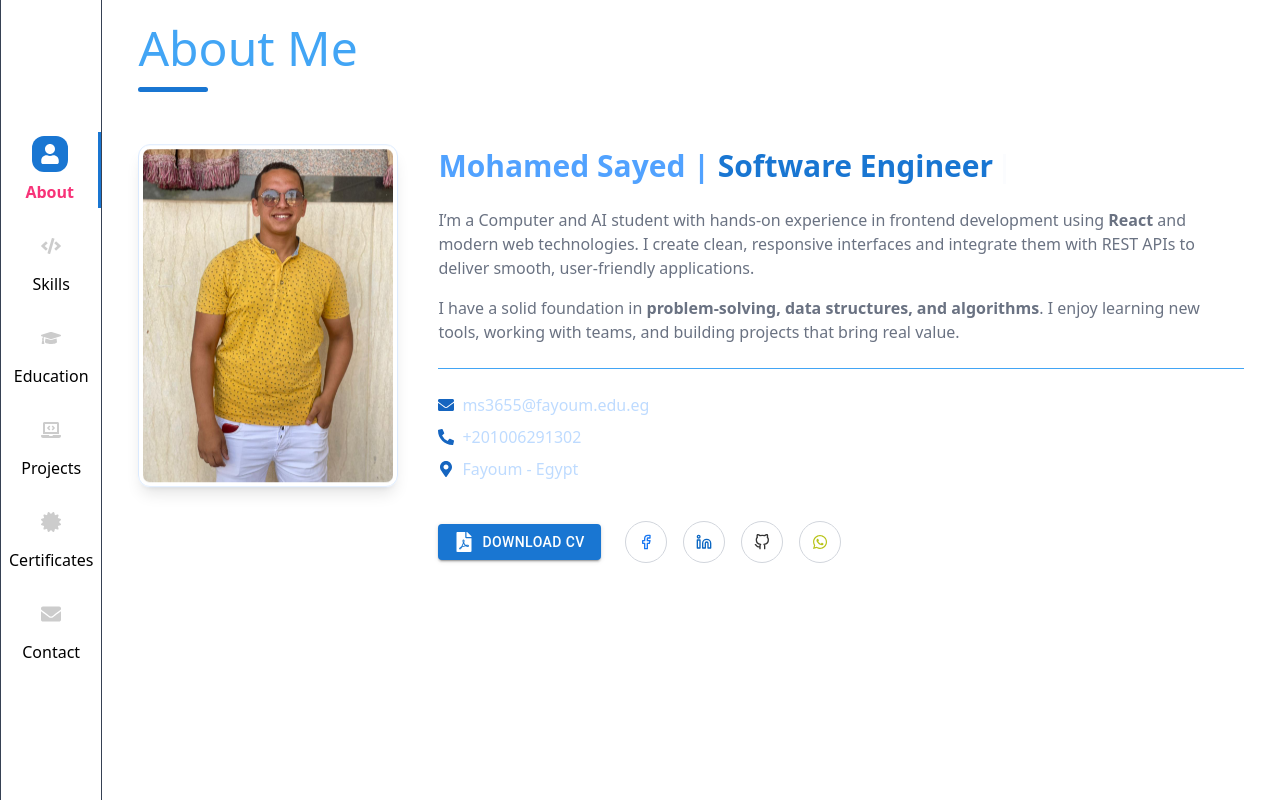
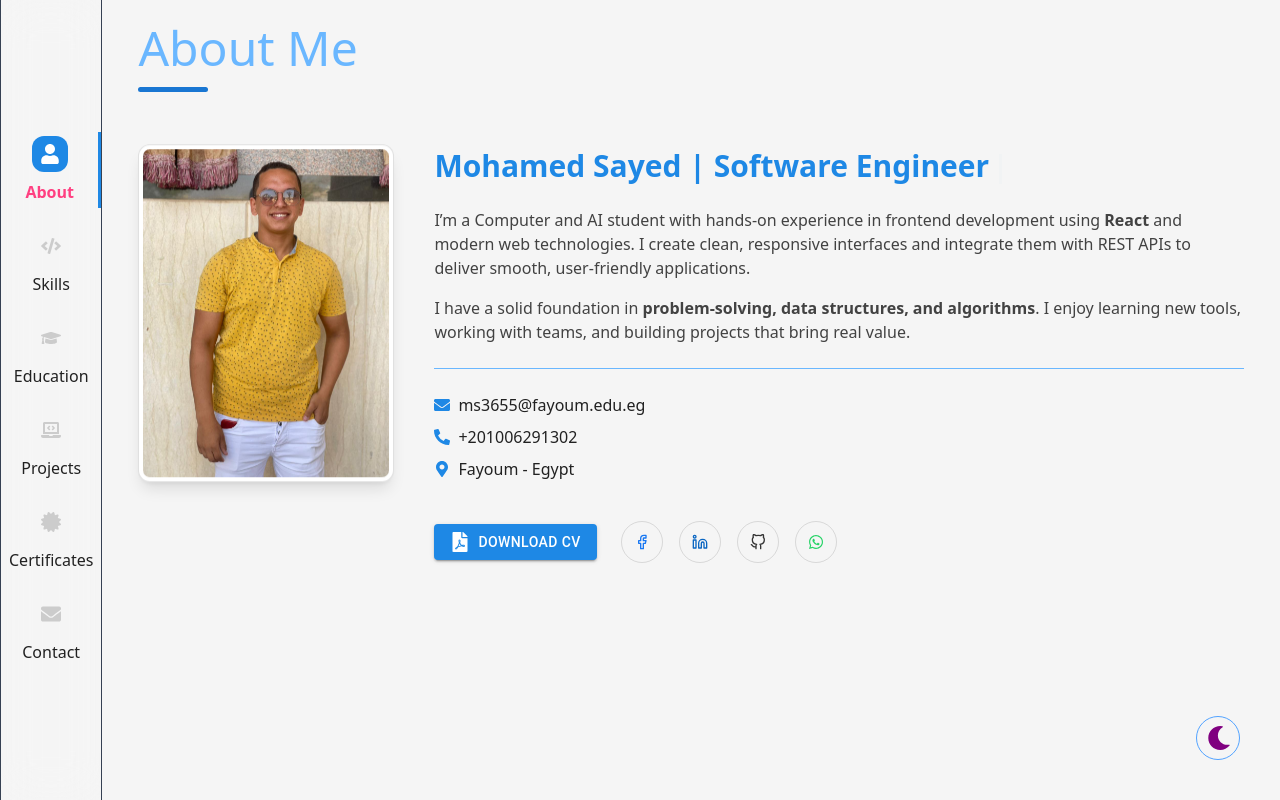
Before and after one commit to Mohamedsayed101/React-profile-v1, a React (Vite) app: page /about in a window 1280 px wide. Built offline with nearby package versions, Linux system fonts and the light colour scheme.

Commit message:
update some feature

```diff
--- a/src/Components/CertificatesCard/CertificatesCard.jsx
+++ b/src/Components/CertificatesCard/CertificatesCard.jsx
@@ -9,6 +9,7 @@ export default function CertificatesCard({ data }) {
   return (
     <Card
       sx={{
+
         minWidth: 300,
         display: "flex",
         flexDirection: "column",
--- /dev/null
+++ b/src/Components/DarkMode/DarkMode.jsx
@@ -0,0 +1,30 @@
+import { IconButton, Tooltip } from "@mui/material";
+import { useColorScheme } from "@mui/material/styles";
+import { FaSun, FaMoon } from "react-icons/fa";
+
+export default function DarkMode() {
+  const { mode, setMode } = useColorScheme();
+
+  if (!mode) {
+    return null;
+  }
+
+  const toggleMode = () => {
+    setMode(mode === "light" ? "dark" : "light");
+  };
+
+  return (
+    <Tooltip title={`Switch to ${mode === "light" ? "Dark" : "Light"} mode`}>
+      <IconButton
+        onClick={toggleMode}
+        color="inherit"
+        sx={{
+          ml: 1,
+          color:"purple"
+        }}
+      >
+        {mode === "light" ? <FaSun /> : <FaMoon />}
+      </IconButton>
+    </Tooltip>
+  );
+}
--- a/src/Layout/MainLayout.jsx
+++ b/src/Layout/MainLayout.jsx
@@ -1,13 +1,29 @@
 import { Outlet } from "react-router-dom";
 import Sidebar from "../Components/Sidebar/Sidebar";
+import DarkMode from "../Components/DarkMode/DarkMode";
+import Box from "@mui/material/Box";
 
 export default function MainLayout() {
   return (
-    <div className="flex xs:flex-row-reverse ">
+    <Box
+      sx={{
+        display: "flex",
+        bgcolor: "background.default",
+        color: "text.primary",
+        minHeight: "100vh",
+      }}
+    >
       <Sidebar />
-      <main className="flex-grow  p-6 min-h-screen" data-aos="fade-left">
+      <Box
+        component="main"
+        className="flex-grow p-6 relative"
+        sx={{ bgcolor: "background.default", color: "text.primary" }}
+      >
         <Outlet />
-      </main>
-    </div>
+        <div className="absolute right-10 bottom-10 border-blue-400 border-1 border-solid flex justify-end items-center  rounded-full w-11 h-11">
+          <DarkMode />
+        </div>
+      </Box>
+    </Box>
   );
 }
--- a/src/Pages/About/About.jsx
+++ b/src/Pages/About/About.jsx
@@ -1,15 +1,11 @@
-// For title Animations
 import { Typewriter } from "react-simple-typewriter";
-
-// Icon Library
 import {
   FaEnvelope,
   FaPhoneAlt,
   FaMapMarkerAlt,
   FaFilePdf,
-  FaWhatsapp
+  FaWhatsapp,
 } from "react-icons/fa";
-
 import { FiFacebook, FiGithub, FiLinkedin } from "react-icons/fi";
 
 import Button from "@mui/material/Button";
@@ -45,7 +41,7 @@ export default function About() {
       id: 4,
       title: "Whatsapp",
       icon: <FaWhatsapp />,
-      color: "#b7c315ff",
+      color: "#25D366",
       link: "https://wa.me/201006291302",
     },
   ];
@@ -53,17 +49,17 @@ export default function About() {
   const contactInfo = [
     {
       id: 1,
-      icon: <FaEnvelope style={{ color: theme.palette.primary.dark }} />,
+      icon: <FaEnvelope style={{ color: theme.palette.primary.main }} />,
       text: "ms3655@fayoum.edu.eg",
     },
     {
       id: 2,
-      icon: <FaPhoneAlt style={{ color: theme.palette.primary.dark }} />,
+      icon: <FaPhoneAlt style={{ color: theme.palette.primary.main }} />,
       text: "+201006291302",
     },
     {
       id: 3,
-      icon: <FaMapMarkerAlt style={{ color: theme.palette.primary.dark }} />,
+      icon: <FaMapMarkerAlt style={{ color: theme.palette.primary.main }} />,
       text: "Fayoum - Egypt",
     },
   ];
@@ -79,15 +75,22 @@ export default function About() {
           data-aos="zoom-in"
           loading="lazy"
           src="/Images/Me-1.jpg"
-          alt="Profile Image"
-          className="w-65 max-w-xs sm:max-w-sm md:max-w-md h-auto rounded-xl border border-blue-100 p-1 shadow-lg animate-updown mx-auto lg:mx-0"
+          alt="Profile"
+          className="w-64 max-w-xs sm:max-w-sm md:max-w-md h-auto rounded-xl border p-1 shadow-lg animate-updown mx-auto lg:mx-0"
+          style={{
+            borderColor: theme.palette.divider,
+            backgroundColor: theme.palette.background.paper,
+          }}
         />
 
         {/* Info Section */}
         <div className="flex flex-col gap-6 lg:flex-1" data-aos="fade-left">
-          <h2 className="text-2xl sm:text-3xl font-semibold text-blue-400 text-center lg:text-left">
+          <h2
+            className="text-2xl sm:text-3xl font-semibold text-center lg:text-left"
+            style={{ color: theme.palette.primary.main }}
+          >
             Mohamed Sayed |{" "}
-            <span style={{ color: `${theme.palette.primary.main}` }}>
+            <span>
               <Typewriter
                 words={[
                   "Front-End Developer",
@@ -105,7 +108,10 @@ export default function About() {
           </h2>
 
           {/* Bio */}
-          <div className="flex flex-col gap-4 text-gray-500 text-center lg:text-left">
+          <div
+            className="flex flex-col gap-4 text-center lg:text-left"
+            style={{ color: theme.palette.text.secondary }}
+          >
             <p>
               I’m a Computer and AI student with hands-on experience in frontend
               development using <strong>React</strong> and modern web
@@ -120,14 +126,18 @@ export default function About() {
             </p>
           </div>
 
-          <hr className="border-t" style={{ borderColor: theme.palette.primary.light }} />
+          <hr
+            className="border-t"
+            style={{ borderColor: theme.palette.primary.light }}
+          />
 
           {/* Contact Info */}
           <div className="flex flex-col gap-2 text-center lg:text-left">
             {contactInfo.map((item) => (
               <div
                 key={item.id}
-                className="flex items-center justify-center lg:justify-start gap-2 text-blue-200"
+                className="flex items-center justify-center lg:justify-start gap-2"
+                style={{ color: theme.palette.text.primary }}
               >
                 {item.icon}
                 <p>{item.text}</p>
@@ -143,6 +153,7 @@ export default function About() {
               href="/Mohamed_Sayed_Frontend.pdf"
               target="_blank"
               className="flex items-center justify-center gap-2"
+              sx={{ backgroundColor: theme.palette.primary.main }}
             >
               <FaFilePdf className="text-xl" />
               <p>Download CV</p>
@@ -167,16 +178,13 @@ export default function About() {
                     href={item.link}
                     target="_blank"
                     rel="noopener noreferrer"
-                    className="p-3 rounded-full border border-gray-300
-                    text-gray-600 transition transform hover:scale-110
-                    group-hover:text-current group-hover:border-current"
+                    className="p-3 rounded-full border transition transform hover:scale-110"
+                    style={{
+                      borderColor: theme.palette.divider,
+                      color: item.color,
+                    }}
                   >
-                    <span
-                      className="transition-colors duration-300"
-                      style={{ color: item.color }}
-                    >
-                      {item.icon}
-                    </span>
+                    {item.icon}
                   </a>
                 </div>
               ))}
--- a/src/main.jsx
+++ b/src/main.jsx
@@ -2,19 +2,56 @@ import React from "react";
 import ReactDOM from "react-dom/client";
 import App from "./App";
 import { BrowserRouter } from "react-router-dom";
-import { ThemeProvider, createTheme } from "@mui/material/styles";
+import {
+  CssVarsProvider,
+  experimental_extendTheme as extendTheme,
+} from "@mui/material/styles";
 
-
-const theme = createTheme({
-  palette: {
-    primary: {
-      main: "#1976d2",
-      light: "#42a5f5",
-      dark: "#1565c0",
+const theme = extendTheme({
+  colorSchemes: {
+    light: {
+      palette: {
+        primary: {
+          main: "#1e88e5",   // أزرق حديث
+          light: "#6ab7ff",
+          dark: "#005cb2",
+        },
+        secondary: {
+          main: "#f50057",   // وردي جذاب
+          light: "#ff4081",
+          dark: "#c51162",
+        },
+        background: {
+          default: "#f5f5f5", // رمادي فاتح للخلفية
+          paper: "#ffffff",   // ورقة بيضاء
+        },
+        text: {
+          primary: "#212121",
+          secondary: "#424242",
+        },
+      },
     },
-    secondary: {
-      heading: "#156cc0",
-      main: "#f50057",
+    dark: {
+      palette: {
+        primary: {
+          main: "#90caf9",   // أزرق فاتح للـ dark mode
+          light: "#e3f2fd",
+          dark: "#42a5f5",
+        },
+        secondary: {
+          main: "#f48fb1",   // وردي فاتح للـ dark
+          light: "#f8bbd0",
+          dark: "#c2185b",
+        },
+        background: {
+          default: "#121212", // أسود تقريبا
+          paper: "#1e1e1e",   // خلفية الورق للـ dark
+        },
+        text: {
+          primary: "#ffffff",
+          secondary: "#e0e0e0",
+        },
+      },
     },
   },
 });
@@ -22,9 +59,9 @@ const theme = createTheme({
 ReactDOM.createRoot(document.getElementById("root")).render(
   <React.StrictMode>
     <BrowserRouter>
-      <ThemeProvider theme={theme}>
+      <CssVarsProvider theme={theme} defaultMode="system">
         <App />
-      </ThemeProvider>
+      </CssVarsProvider>
     </BrowserRouter>
   </React.StrictMode>
 );
```
